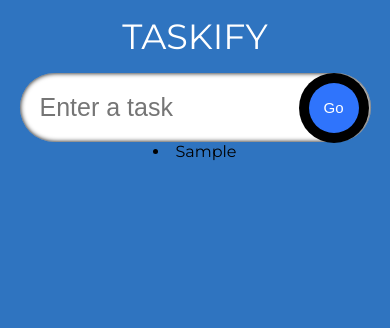
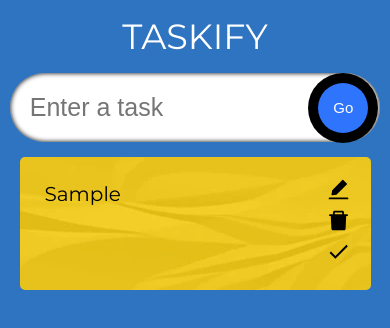
Before and after one commit to SantiW01/To-Do-App, a React (Create React App) app: page / in a window 390 px wide. Both pictures are taken after typing "Sample" into the empty fields and a click on the input "Go". Shown: the top 328 px of the page. Built offline with nearby package versions, Linux system fonts and the light colour scheme.

Commit message:
Adding SingleToDo's component

```diff
--- /dev/null
+++ b/src/Components/SingleToDo.tsx
@@ -0,0 +1,34 @@
+import React from "react";
+import ToDo from "../Model";
+import { AiFillEdit, AiFillDelete } from "react-icons/ai";
+import { MdDone } from "react-icons/md";
+import "../Style/SingleToDo.css";
+
+type Props = {
+  toDo: ToDo;
+  toDos: ToDo[];
+  setToDos: React.Dispatch<React.SetStateAction<ToDo[]>>;
+};
+
+export default function SingleToDo({
+  toDo,
+  toDos,
+  setToDos,
+}: Props): JSX.Element {
+  return (
+    <form action="" className="toDos__single">
+      <span className="toDos__single--text">{toDo.ToDo}</span>
+      <span>
+        <div className="icon">
+          <AiFillEdit />
+        </div>
+        <div className="icon">
+          <AiFillDelete />
+        </div>
+        <div className="icon">
+          <MdDone />
+        </div>
+      </span>
+    </form>
+  );
+}
--- a/src/Components/ToDoList.tsx
+++ b/src/Components/ToDoList.tsx
@@ -1,6 +1,7 @@
 import React from "react";
 import ToDo from "../Model";
 import "../Style/ToDoList.css";
+import SingleToDo from "./SingleToDo";
 
 interface Props {
   toDo: ToDo[];
@@ -10,8 +11,8 @@ interface Props {
 export default function ToDoList({ toDo, setToDo }: Props): JSX.Element {
   return (
     <div className="todos">
-      {toDo.map((todo, id) => (
-        <li key={id}>{todo.ToDo}</li>
+      {toDo.map((todo) => (
+        <SingleToDo toDo={todo} key={todo.id} toDos={toDo} setToDos={setToDo} />
       ))}
     </div>
   );
--- a/src/Style/InputField.css
+++ b/src/Style/InputField.css
@@ -33,3 +33,9 @@
   color: #fff;
   box-shadow: 0 0 0 10px #000;
 }
+
+@media (max-width: 700px) {
+  .input {
+    width: 95%;
+  }
+}
--- /dev/null
+++ b/src/Style/SingleToDo.css
@@ -0,0 +1,31 @@
+.toDos__single {
+  display: flex;
+  width: 29.5%;
+  border-radius: 5px;
+  padding: 20px;
+  margin-top: 15px;
+  background-image: url("../Public/Images/YellowBackground.png");
+  transition: 0.2s;
+}
+.toDos__single--text {
+  flex: 1;
+  padding: 5px;
+  border: none;
+  font-size: 20px;
+}
+
+.toDos__single--text:focus {
+  outline: none;
+}
+
+.icon {
+  margin-left: 10px;
+  font-size: 25px;
+  cursor: pointer;
+}
+
+@media (max-width: 700px) {
+  .toDos__single {
+    width: 100%;
+  }
+}
--- a/src/Style/ToDoList.css
+++ b/src/Style/ToDoList.css
@@ -4,3 +4,9 @@
   width: 90%;
   flex-wrap: wrap;
 }
+
+@media (max-width: 700px) {
+  .toDos {
+    width: 95%;
+  }
+}
```
Also changed, not shown: src/Public/Images/YellowBackground.png (added).
